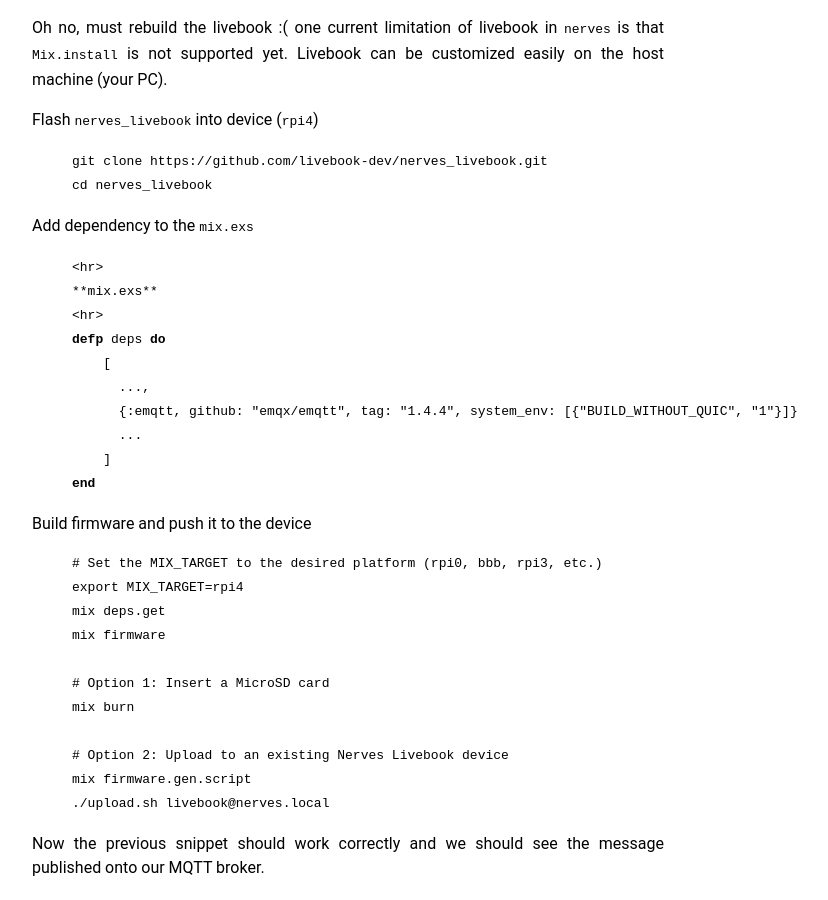
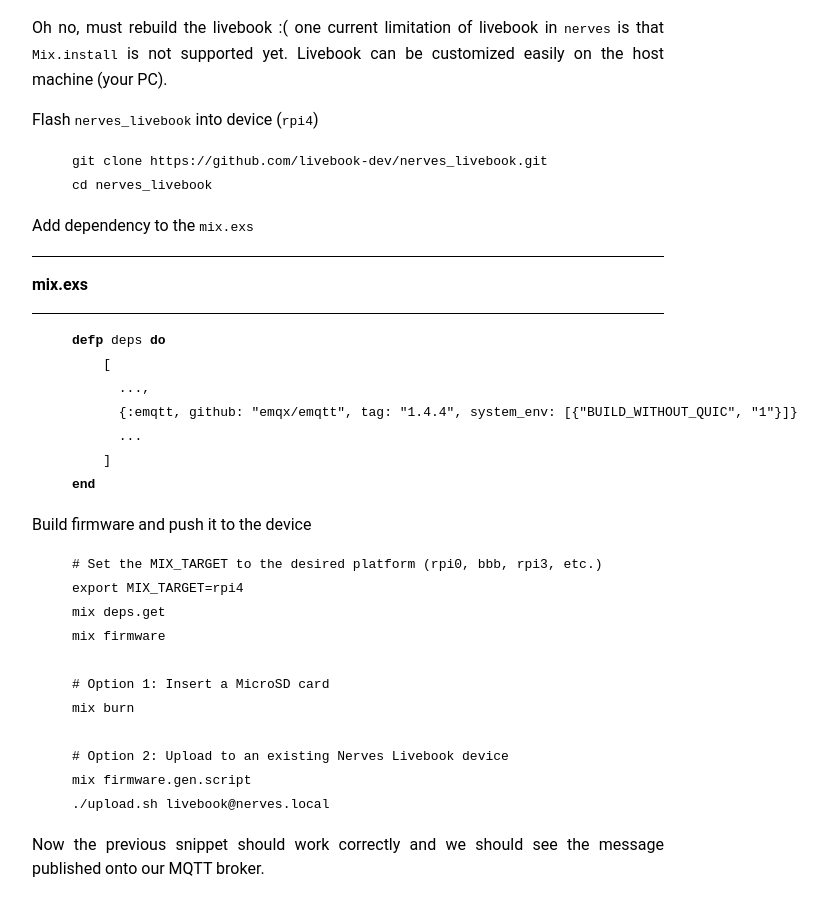
Before and after one commit to codepr/codepr.github.io, a Jekyll site: the page built from _posts/2024-04-12-phoenix-livebook-nerves.md, in a window 1280 px wide and 900 px high, scrolled down 2335 px. Shown: the whole window, without its empty margins (292-1120 px from the left). Built offline with Jekyll 4.4.1, drawn with Linux system fonts in a browser that asks for light colours.

Commit message:
Fixed minor

```diff
--- a/_posts/2024-04-12-phoenix-livebook-nerves.md
+++ b/_posts/2024-04-12-phoenix-livebook-nerves.md
@@ -116,10 +116,10 @@
 
 Add dependency to the `mix.exs`
 
-{% highlight elixir %}
 <hr>
 **mix.exs**
 <hr>
+{% highlight elixir %}
 defp deps do
     [
       ...,
```
